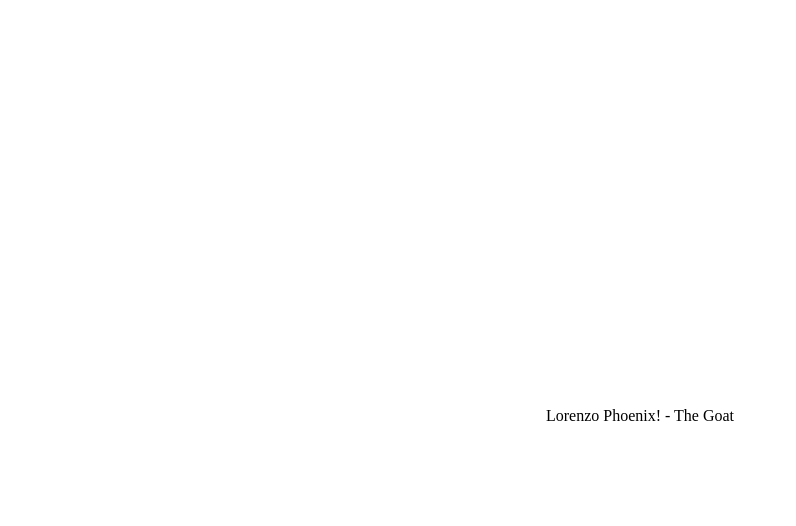
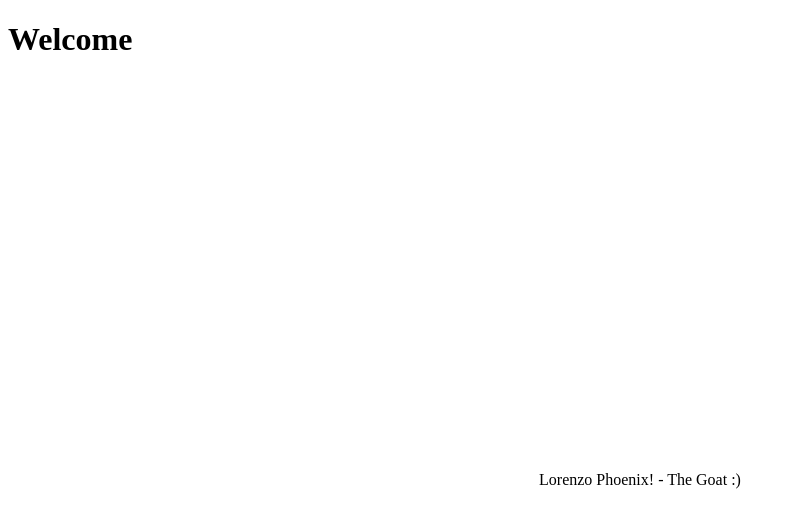
Before and after one commit to L-A-Phoenix/firebase-project, a website: page public/index.html in a window 1280 px wide. Shown: the whole page, without its empty margins (0-796 px from the left). Drawn offline with Linux system fonts and the light colour scheme.

Commit message:
testing applications added

```diff
--- a/public/index.html
+++ b/public/index.html
@@ -5,6 +5,9 @@
     <meta name="viewport" content="width=device-width, initial-scale=1" />
   </head>
   <body>
+    <header>
+      <h1 id="site-title">Welcome</h1>
+    </header>
     <p
       style="
         display: flex;
@@ -13,7 +16,7 @@
         height: 100vh;
       "
     >
-      Lorenzo Phoenix! - The Goat
+      Lorenzo Phoenix! - The Goat :)
     </p>
   </body>
 </html>
```
Also changed, not shown: package.json (added, +25 -0 lines), public/index.test.js (added, +15 -0 lines), .github/workflows/main.yml, 1 other file.
